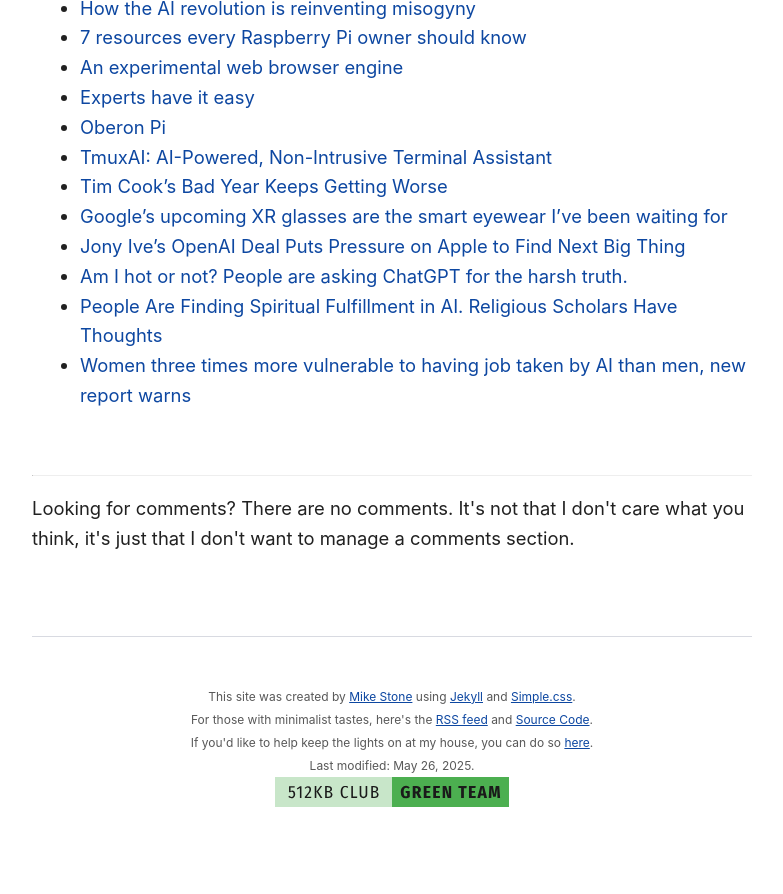
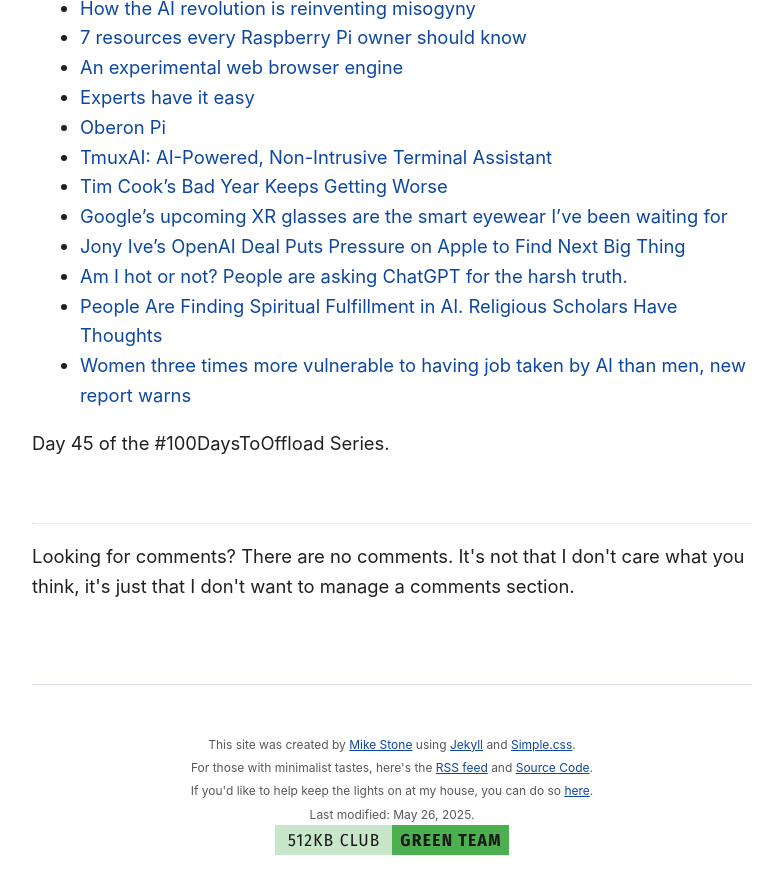
Before and after one commit to lrmikestone/jekyll.blog, a Jekyll site: the page built from _posts/2025/2025-05-25-daily-reading.md, in a window 1280 px wide and 900 px high, scrolled down 1458 px. Shown: the top 894 px of the window, without its empty margins (248-1031 px from the left). Built offline with Jekyll 4.4.1, drawn with Linux system fonts in a browser that asks for light colours; before the commit the page ends 2309 px from its top, so only the background shows below that.

Commit message:
Update 2025-05-25-daily-reading.md
Adding hashtag

```diff
--- a/_posts/2025/2025-05-25-daily-reading.md
+++ b/_posts/2025/2025-05-25-daily-reading.md
@@ -48,3 +48,5 @@
 * [Am I hot or not? People are asking ChatGPT for the harsh truth.](https://www.washingtonpost.com/technology/2025/05/25/chatgpt-ai-beauty-advice/)
 * [People Are Finding Spiritual Fulfillment in AI. Religious Scholars Have Thoughts](https://www.rollingstone.com/culture/culture-features/ai-chatbot-god-religion-answers-1235347023/)
 * [Women three times more vulnerable to having job taken by AI than men, new report warns](https://www.euronews.com/next/2025/05/24/womens-jobs-three-times-more-vulnerable-to-being-taken-by-ai-than-mens-new-report-warns)
+
+Day 45 of the #100DaysToOffload Series.
```
